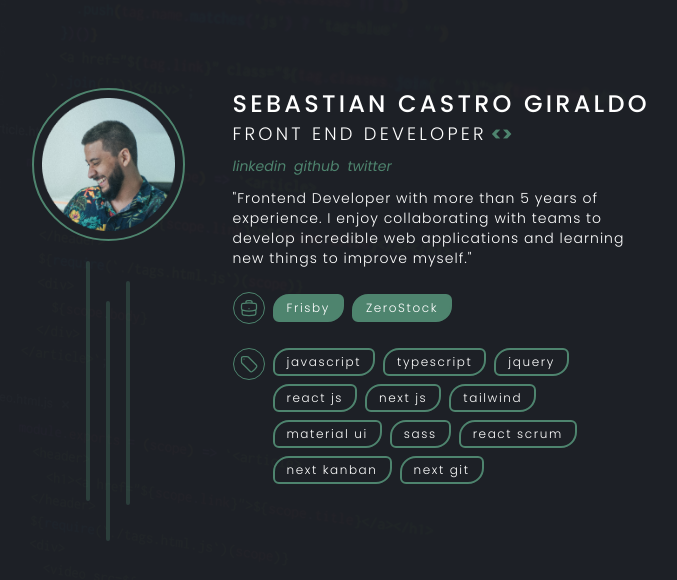
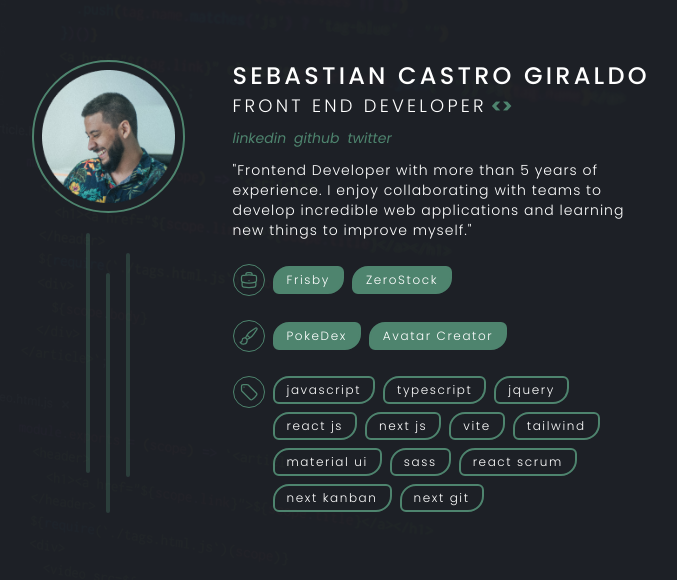
Before and after one commit to sebastrog/myweb, a website: page index.html in a window 1280 px wide. Shown: the part 114-694 px from the top of the page, without its empty margins (298-975 px from the left). Drawn offline with nearby package versions, Linux system fonts and the light colour scheme.

Commit message:
add personal projects and vite tag

```diff
--- a/index.html
+++ b/index.html
@@ -9,12 +9,12 @@
   <link rel="preconnect" href="https://fonts.gstatic.com" crossorigin>
 
   <!-- dev -->
-  <!-- <script src="https://cdn.tailwindcss.com"></script> -->
-  <!-- <link rel="stylesheet" href="./assets/css/main.css"> -->
+  <script src="https://cdn.tailwindcss.com"></script>
+  <link rel="stylesheet" href="./assets/css/main.css">
 
   <!-- prod -->
-  <link rel="stylesheet" href="/myweb/assets/css/main.css">
-  <link rel="stylesheet" href="/myweb/assets/css/tailwindstyle.css">
+  <!-- <link rel="stylesheet" href="/myweb/assets/css/main.css">
+  <link rel="stylesheet" href="/myweb/assets/css/tailwindstyle.css"> -->
 
   <title>My Web</title>
 </head>
@@ -68,9 +68,22 @@
               </svg>
             </div>
             <div class="flex items-center gap-2 flex-wrap">
-              <!-- <a href="https://telemedellin.tv/" target="_blank" class="rounded-tl-2xl rounded-tr-md rounded-br-2xl rounded-bl-md border-2 border-[#4e846e] bg-[#4e846e] hover:bg-[#43725f] hover:border-[#43725f] duration-200 rounded text-xs font-light px-3 py-1 tracking-[.1rem]">Telemedellin</a> -->
               <a href="https://frisby.com.co/" target="_blank" class="rounded-tl-2xl rounded-tr-md rounded-br-2xl rounded-bl-md border-2 border-[#4e846e] bg-[#4e846e] hover:bg-[#43725f] hover:border-[#43725f] duration-200 rounded text-xs font-light px-3 py-1 tracking-[.1rem]">Frisby</a>
               <a href="https://app.zerostock.co/" target="_blank" class="rounded-tl-2xl rounded-tr-md rounded-br-2xl rounded-bl-md border-2 border-[#4e846e] bg-[#4e846e] hover:bg-[#43725f] hover:border-[#43725f] duration-200 rounded text-xs font-light px-3 py-1 tracking-[.1rem]">ZeroStock</a>
+            </div>
+          </div>
+
+
+
+          <div class="mt-6 flex items-center gap-2 [&_.ico]:hover:bg-[#4e846e] [&_svg]:hover:text-white justify-center md:justify-start">
+            <div class="w-8 h-8 rounded-full border border-[#4e846e] flex items-center justify-center shrink-0 ico duration-200">
+              <svg xmlns="http://www.w3.org/2000/svg" fill="none" viewBox="0 0 24 24" stroke-width="1.5" stroke="currentColor" class="w-5 h-5 text-[#4e846e] duration-200">
+                <path stroke-linecap="round" stroke-linejoin="round" d="M9.53 16.122a3 3 0 00-5.78 1.128 2.25 2.25 0 01-2.4 2.245 4.5 4.5 0 008.4-2.245c0-.399-.078-.78-.22-1.128zm0 0a15.998 15.998 0 003.388-1.62m-5.043-.025a15.994 15.994 0 011.622-3.395m3.42 3.42a15.995 15.995 0 004.764-4.648l3.876-5.814a1.151 1.151 0 00-1.597-1.597L14.146 6.32a15.996 15.996 0 00-4.649 4.763m3.42 3.42a6.776 6.776 0 00-3.42-3.42" />
+              </svg>
+            </div>
+            <div class="flex items-center gap-2 flex-wrap">
+              <a href="https://sebastrog.github.io/PokeDex/" target="_blank" class="rounded-tl-2xl rounded-tr-md rounded-br-2xl rounded-bl-md border-2 border-[#4e846e] bg-[#4e846e] hover:bg-[#43725f] hover:border-[#43725f] duration-200 rounded text-xs font-light px-3 py-1 tracking-[.1rem]">PokeDex</a>
+              <a href="https://sebastrog.github.io/avatarcreator/" target="_blank" class="rounded-tl-2xl rounded-tr-md rounded-br-2xl rounded-bl-md border-2 border-[#4e846e] bg-[#4e846e] hover:bg-[#43725f] hover:border-[#43725f] duration-200 rounded text-xs font-light px-3 py-1 tracking-[.1rem]">Avatar Creator</a>
             </div>
           </div>
 
@@ -87,6 +100,7 @@
               <span href="#" class="rounded-tl-2xl rounded-tr-md rounded-br-2xl rounded-bl-md border-2 border-[#4e846e] rounded text-xs font-light px-3 py-1 tracking-[.1rem]">jquery</span>
               <span href="#" class="rounded-tl-2xl rounded-tr-md rounded-br-2xl rounded-bl-md border-2 border-[#4e846e] rounded text-xs font-light px-3 py-1 tracking-[.1rem]">react js</span>
               <span href="#" class="rounded-tl-2xl rounded-tr-md rounded-br-2xl rounded-bl-md border-2 border-[#4e846e] rounded text-xs font-light px-3 py-1 tracking-[.1rem]">next js</span>
+              <span href="#" class="rounded-tl-2xl rounded-tr-md rounded-br-2xl rounded-bl-md border-2 border-[#4e846e] rounded text-xs font-light px-3 py-1 tracking-[.1rem]">vite</span>
               <span href="#" class="rounded-tl-2xl rounded-tr-md rounded-br-2xl rounded-bl-md border-2 border-[#4e846e] rounded text-xs font-light px-3 py-1 tracking-[.1rem]">tailwind</span>
               <span href="#" class="rounded-tl-2xl rounded-tr-md rounded-br-2xl rounded-bl-md border-2 border-[#4e846e] rounded text-xs font-light px-3 py-1 tracking-[.1rem]">material ui
               </span>
```
